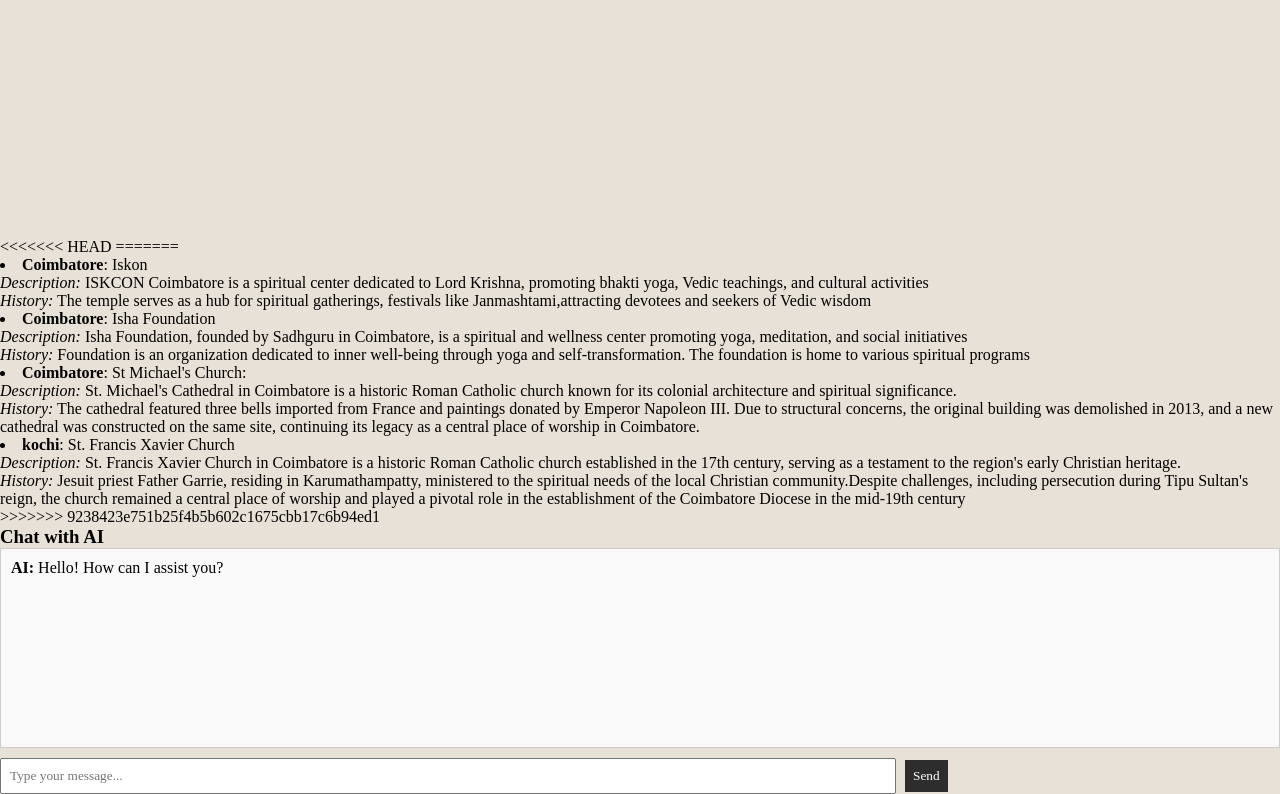
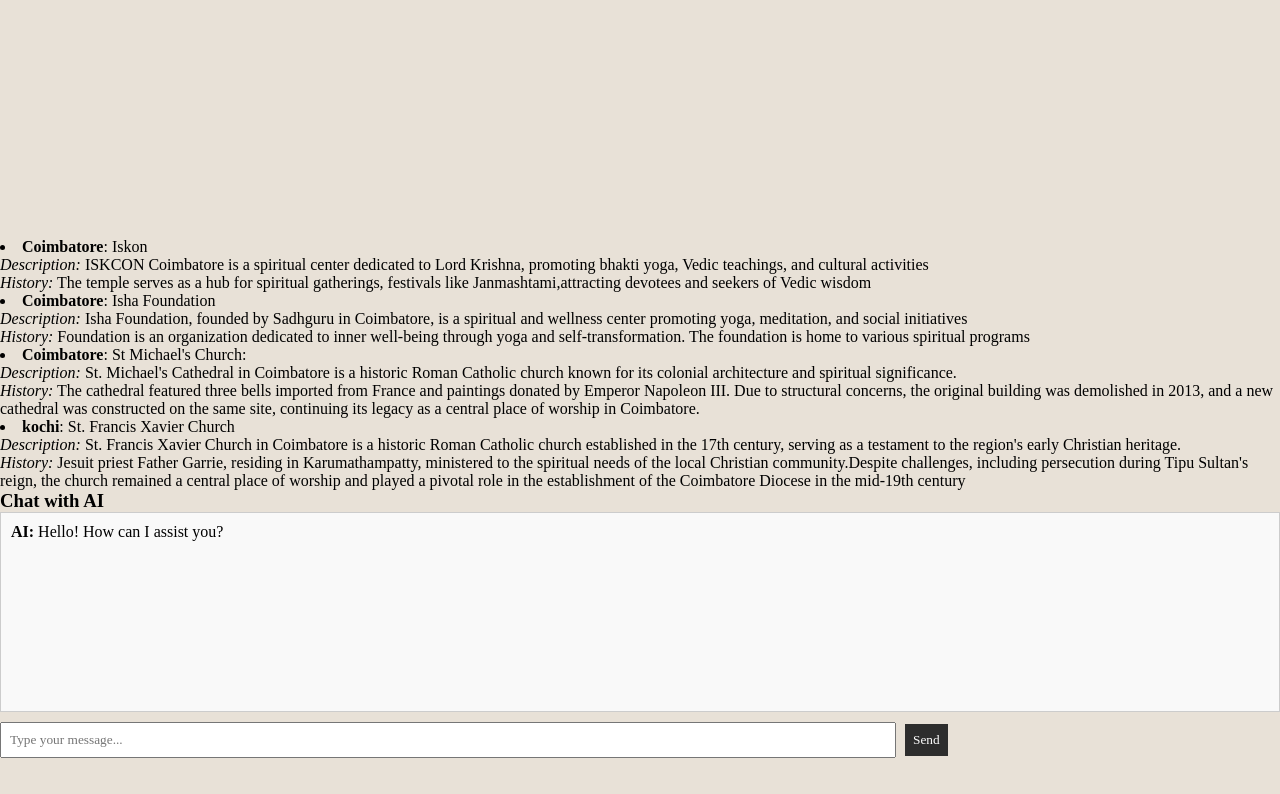
Before and after one commit to PYEXPO25/T085_TECHCREW, a Django app: page / in a window 1280 px wide. Shown: the part 536-1330 px from the top of the page. After the commit the page ends 1294 px from the top, so only its background shows below. Run offline with Django 5.2, Linux system fonts and the light colour scheme; data comes from the database, SQL or seed files in the repository.

Commit message:
Incoming changes update

```diff
--- a/source/travel_project/travel_planner/templates/login.html
+++ b/source/travel_project/travel_planner/templates/login.html
@@ -297,7 +297,6 @@
         </div>
     </div>
 
-<<<<<<< HEAD
     <!-- Login Modal -->
     <div id="loginModal" class="modal">
         <div class="modal-content">
@@ -317,7 +316,6 @@
             </form>
         </div>
     </div>
-=======
     {% for site in sites %}
     <li>
         <strong>{{ site.city }}</strong>: {{ site.site }}<br>
@@ -328,7 +326,6 @@
 
     <!-- Font Awesome for icons -->
     <script src="https://cdnjs.cloudflare.com/ajax/libs/font-awesome/5.15.4/js/all.min.js"></script>
->>>>>>> 9238423e751b25f4b5b602c1675cbb17c6b94ed1
 
     <script>
         // Enquiry Modal
```
